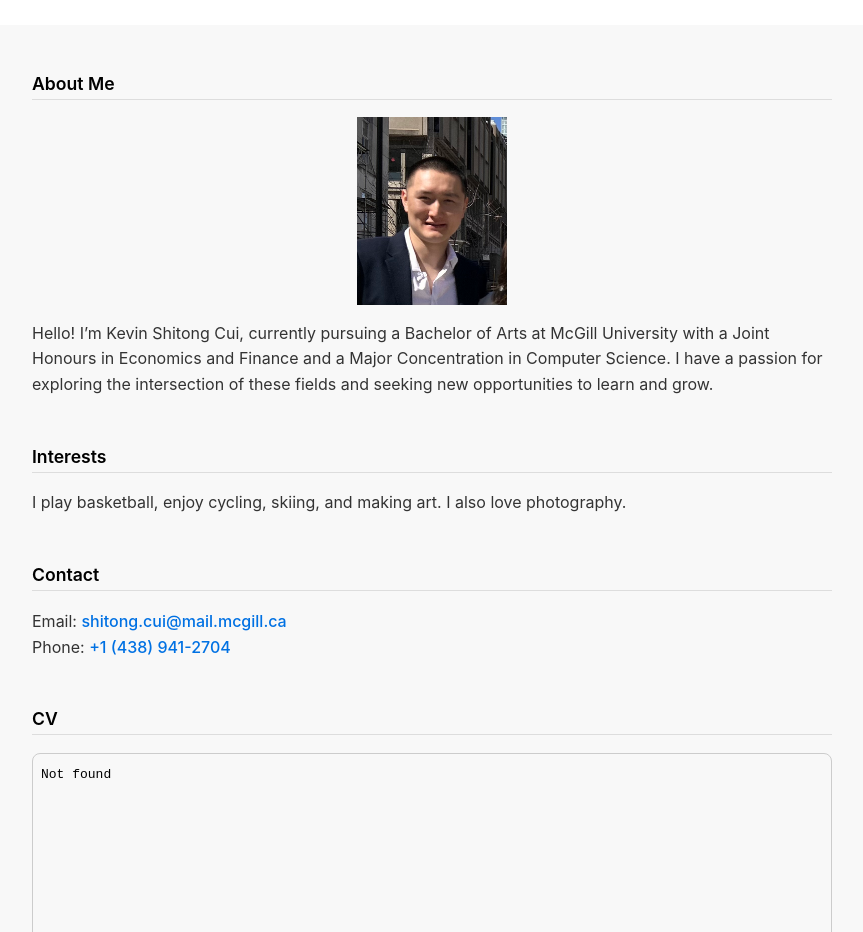
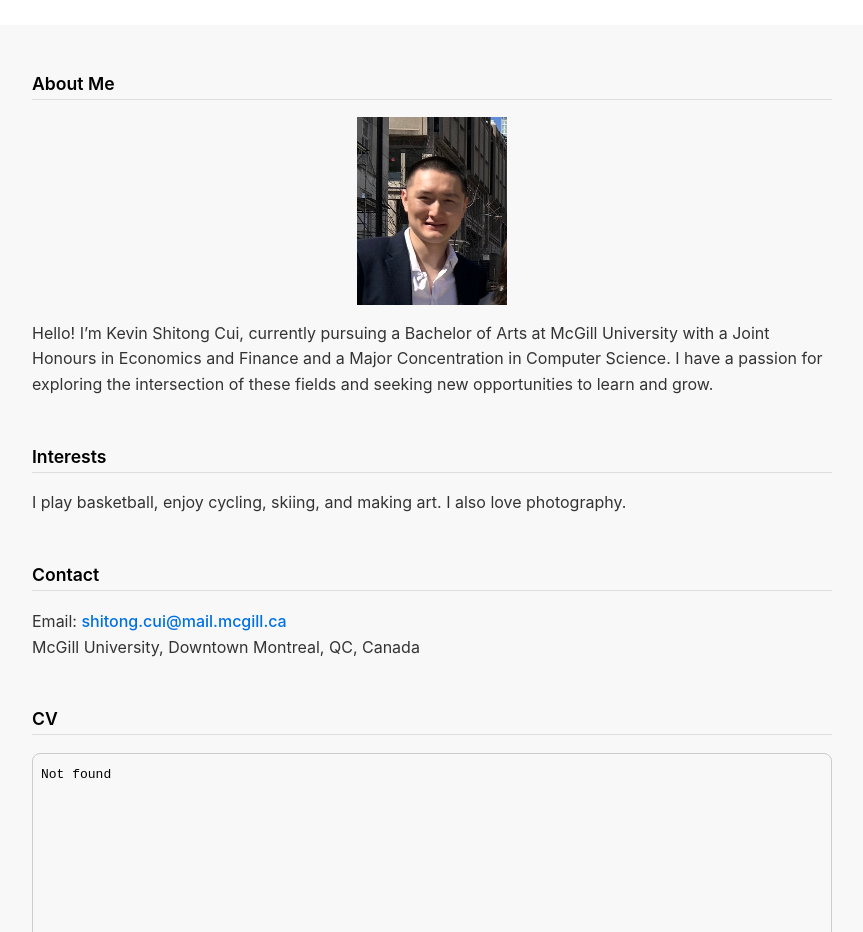
Before and after one commit to kevin-shitongcui/kevin-shitongcui.github.io, a plain HTML site: page index.html in a window 1280 px wide. Shown: the part 168-1100 px from the top of the page, without its empty margins (208-1071 px from the left). Drawn offline with Linux system fonts and the light colour scheme.

Commit message:
Update index.html

```diff
--- a/index.html
+++ b/index.html
@@ -131,7 +131,7 @@
   <div class="section" id="contact">
     <h2>Contact</h2>
     <p>Email: <a href="mailto:shitong.cui@mail.mcgill.ca">shitong.cui@mail.mcgill.ca</a><br>
-       Phone: <a href="tel:+14389412704">+1 (438) 941-2704</a></p>
+       McGill University, Downtown Montreal, QC, Canada</p>
   </div>
 
   <div class="section" id="cv">
```
